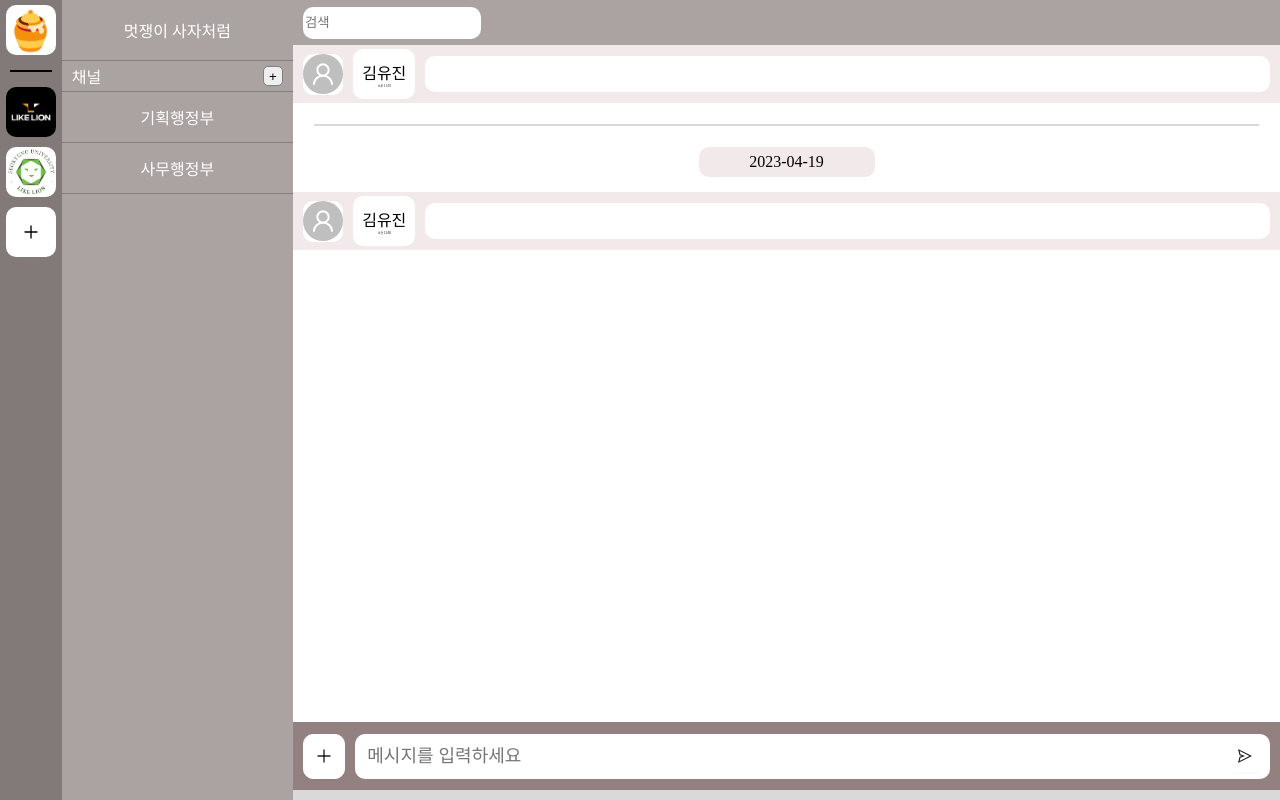
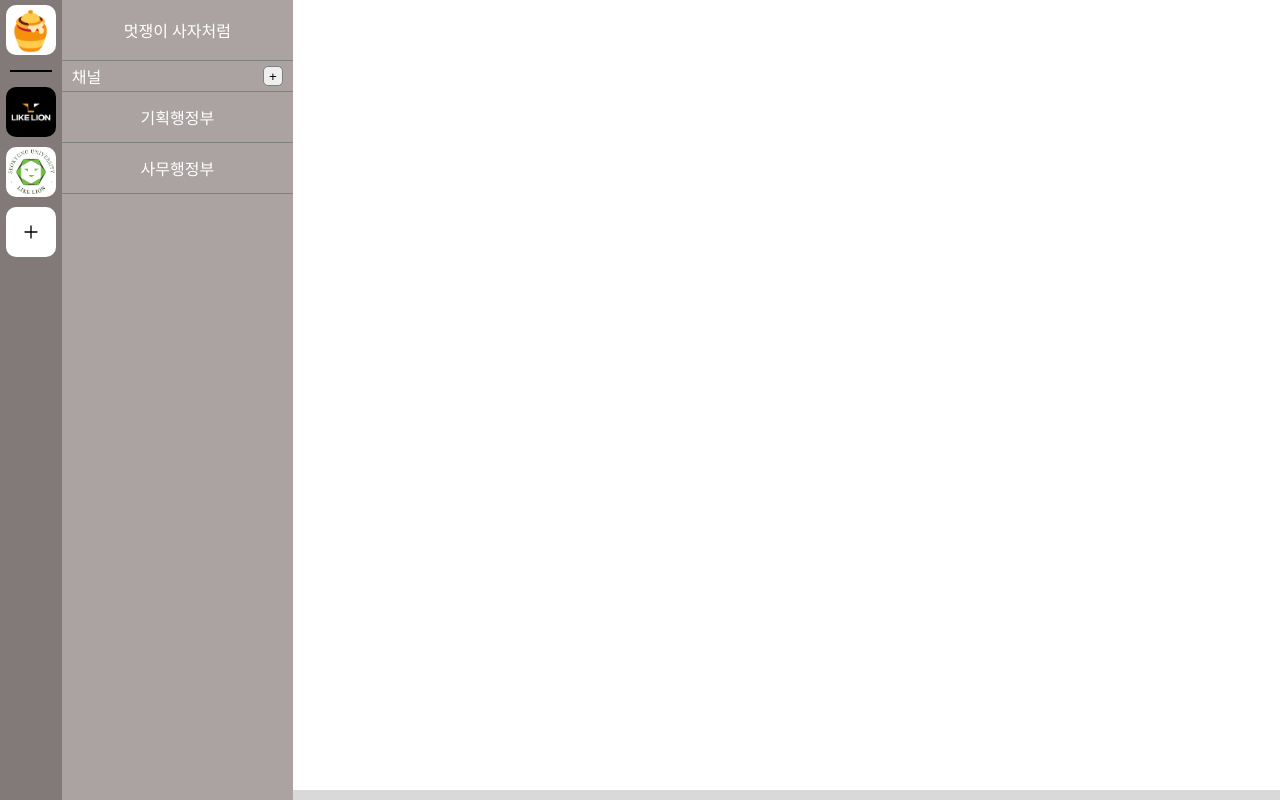
Before and after one commit to spotlight-xam/xam-web, a React (Vite) app: page /home in a window 1280 px wide. Built offline with nearby package versions, Linux system fonts and the light colour scheme.

Commit message:
dialog 컴포넌트 삭제

```diff
--- a/src/screens/Chat/Dialog.tsx
+++ b/src/screens/Chat/Dialog.tsx
@@ -28,7 +28,7 @@ export function Dialog({ roomData }: { roomData: number }) {
   const getChatlist = async () => {
     try {
       const res = await axios.get<getMessageRes>(
-        "localhost:8080/team/{teamId}/room",
+        `localhost:8080/team/${roomData}/room`,
         {
           headers: {
             authorization: `Bearer ${
--- a/src/screens/Home/Home.tsx
+++ b/src/screens/Home/Home.tsx
@@ -82,6 +82,7 @@ export function Home() {
         <Modal
           isOpen={modalIsOpen}
           onRequestClose={() => setModalIsOpen(false)}
+          style={{}}
         >
           This is Modal content
         </Modal>
@@ -92,9 +93,7 @@ export function Home() {
             height: "100%",
             width: "100%",
           }}
-        >
-          <Dialog roomData={roomId}></Dialog>
-        </div>
+        ></div>
         <div
           style={{
             display: "flex",
```
